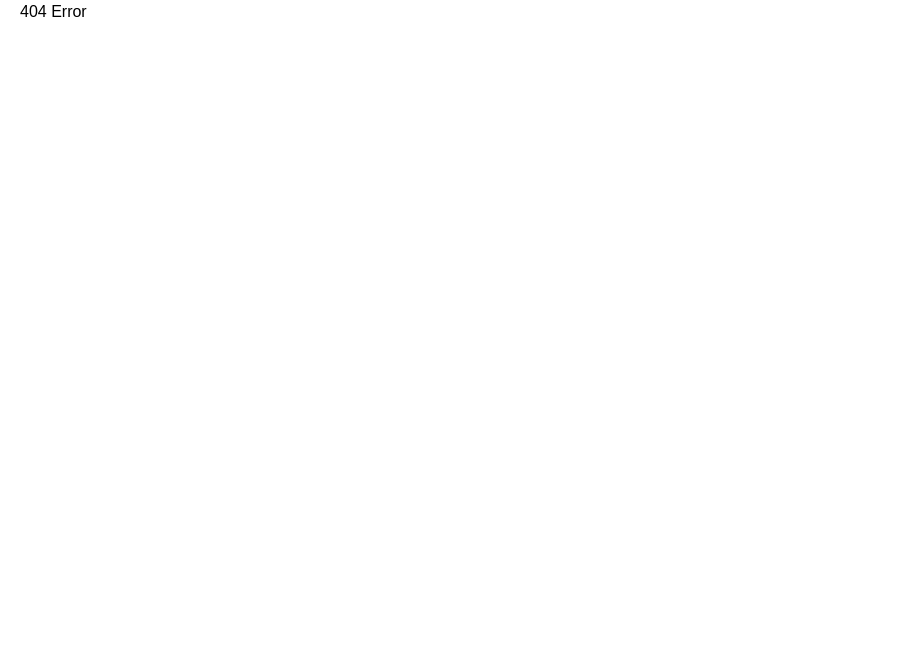
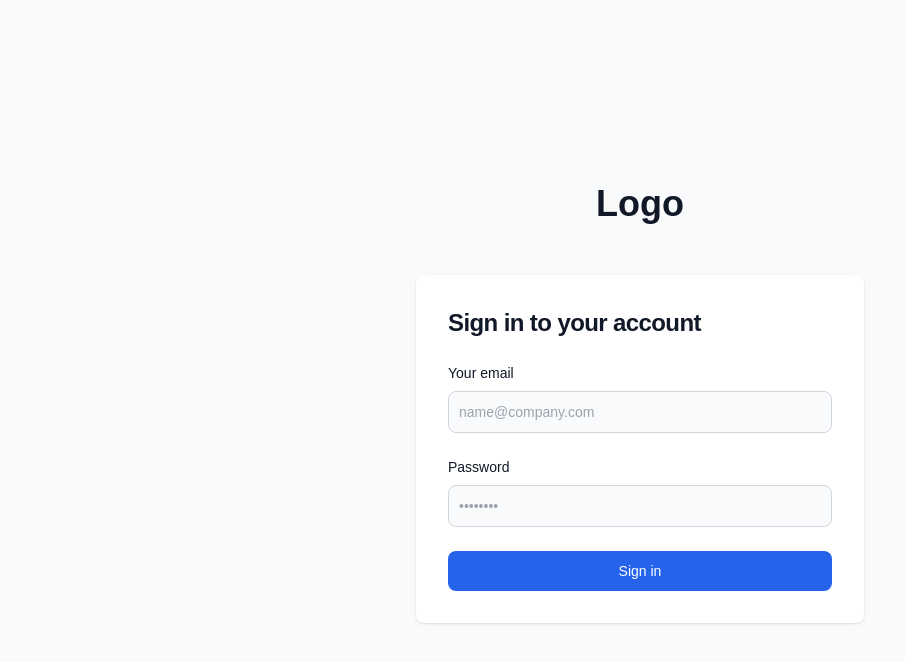
Before and after one commit to AbulqosimAzizovich/Ex-, a React (Vite) app: page /login in a window 1280 px wide. Before the commit this address had no page. Shown: the top 662 px of the page, without its empty margins (0-905 px from the left). Built offline with nearby package versions, Linux system fonts and the light colour scheme.

Commit message:
login page update

```diff
--- /dev/null
+++ b/src/Dashboard/auth/Login1.jsx
@@ -0,0 +1,67 @@
+import React from "react";
+
+const login = () => {
+  return (
+    <>
+      <section className="bg-gray-50 dark:bg-gray-900">
+        <div className="flex flex-col items-center justify-center px-6 py-8 mx-auto md:h-screen lg:py-0">
+          <a
+            href="#"
+            className="flex items-center mb-6 text-[36px] font-semibold text-gray-900 dark:text-white"
+          >
+            Logo
+          </a>
+          <div className="w-full bg-white rounded-lg shadow dark:border md:mt-0 sm:max-w-md xl:p-0 dark:bg-gray-800 dark:border-gray-700">
+            <div className="p-6 space-y-4 md:space-y-6 sm:p-8">
+              <h1 className="text-xl font-bold leading-tight tracking-tight text-gray-900 md:text-2xl dark:text-white">
+                Sign in to your account
+              </h1>
+              <form className="space-y-4 md:space-y-6" action="#">
+                <div>
+                  <label
+                    for="email"
+                    className="block mb-2 text-sm font-medium text-gray-900 dark:text-white"
+                  >
+                    Your email
+                  </label>
+                  <input
+                    type="email"
+                    name="email"
+                    id="email"
+                    className="bg-gray-50 border border-gray-300 text-gray-900 sm:text-sm rounded-lg focus:ring-blue-600 focus:border-blue-600 block w-full p-2.5 dark:bg-gray-700 dark:border-gray-600 dark:placeholder-gray-400 dark:text-white dark:focus:ring-blue-500 dark:focus:border-blue-500"
+                    placeholder="name@company.com"
+                    required=""
+                  />
+                </div>
+                <div>
+                  <label
+                    for="password"
+                    className="block mb-2 text-sm font-medium text-gray-900 dark:text-white"
+                  >
+                    Password
+                  </label>
+                  <input
+                    type="password"
+                    name="password"
+                    id="password"
+                    placeholder="••••••••"
+                    className="bg-gray-50 border border-gray-300 text-gray-900 sm:text-sm rounded-lg focus:ring-blue-600 focus:border-blue-600 block w-full p-2.5 dark:bg-gray-700 dark:border-gray-600 dark:placeholder-gray-400 dark:text-white dark:focus:ring-blue-500 dark:focus:border-blue-500"
+                    required=""
+                  />
+                </div>
+                <button
+                  type="submit"
+                  className="w-full text-white bg-blue-600 hover:bg-blue-700 focus:ring-4 focus:outline-none focus:ring-blue-300 font-medium rounded-lg text-sm px-5 py-2.5 text-center dark:bg-blue-600 dark:hover:bg-blue-700 dark:focus:ring-blue-800"
+                >
+                  Sign in
+                </button>
+              </form>
+            </div>
+          </div>
+        </div>
+      </section>
+    </>
+  );
+};
+
+export default login;
--- a/src/router/index.jsx
+++ b/src/router/index.jsx
@@ -10,6 +10,7 @@ import Kurs from "../Dashboard/Kurslar";
 import Buyurtmachilar from "../Dashboard/Buyurtmachilar";
 import Xizmatlar from "../Dashboard/Xizmatlar";
 import NotFound from "../pages/NotFound";
+import Login from "../Dashboard/auth/Login1";
 
 const router = createBrowserRouter([
   {
@@ -44,13 +45,18 @@ const router = createBrowserRouter([
         path: "/dashboard/buyurtmachilar",
         element: <Buyurtmachilar />,
       },
-
       {
         path: "/dashboard/xizmatlar",
         element: <Xizmatlar />,
       },
     ],
   },
+
+  {
+    path: "login",
+    element: <Login />,
+    errorElement: <NotFound />,
+  },
 ]);
 
 export default router;
```
Also changed, not shown: src/Dashboard/Xizmatlar/style.scss (+0 -7 lines).
